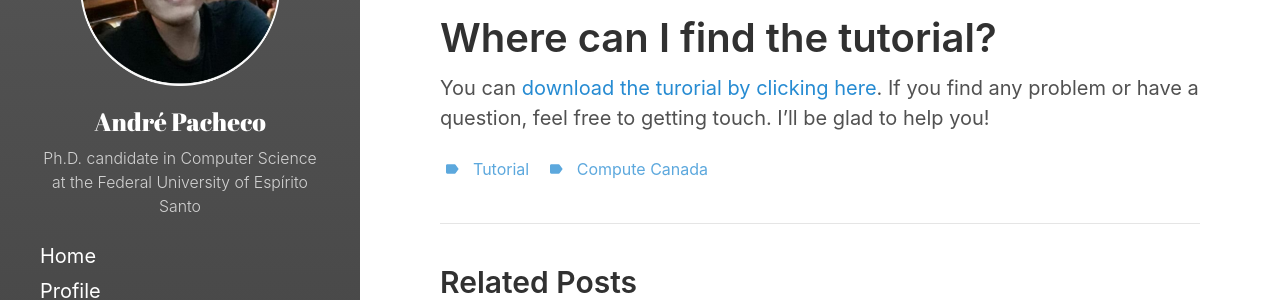
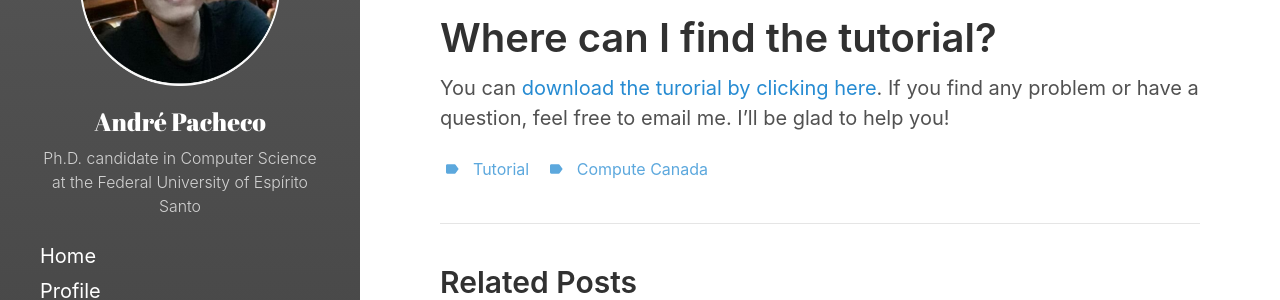
Before and after one commit to paaatcha/paaatcha.github.io, a Jekyll site: the page built from _posts/2019-08-26-getting-started-compute-canada.md, in a window 1280 px wide. Shown: the part 767-1067 px from the top of the page. Built offline with Jekyll 4.4.1, drawn with Linux system fonts in a browser that asks for light colours.

Commit message:
fix typo

```diff
--- a/_posts/2019-08-26-getting-started-compute-canada.md
+++ b/_posts/2019-08-26-getting-started-compute-canada.md
@@ -13,4 +13,4 @@ Compute Canada is the national advanced research computing (ARC) facility of Can
 Getting started in Compute Canada may be a little bit tiresome. There are too many pieces of information in the official guide and it may be tricky to learn how to use it in a fast way. So, the main goal of this tutorial is to teach you the basics of this environment. It doesn't intend to replace the official guide (at all), you'll still need to check it sometimes. However, it's a summary that will quickly introduce you to the Compute Canada ecosystem. In summary, we just want to save your time. Instead of spending a lot of time trying to understand how it works, you can just read this tutorial and start to use the system.
 
 # Where can I find the tutorial?
-You can [download the turorial by clicking here](files/get_start_comp_canada.pdf). If you find any problem or have a question, feel free to getting touch. I'll be glad to help you!
+You can [download the turorial by clicking here](files/get_start_comp_canada.pdf). If you find any problem or have a question, feel free to email me. I'll be glad to help you!
```
